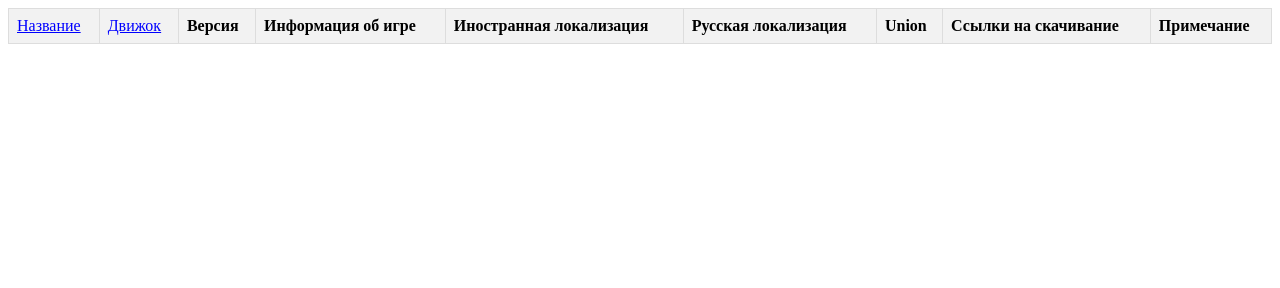
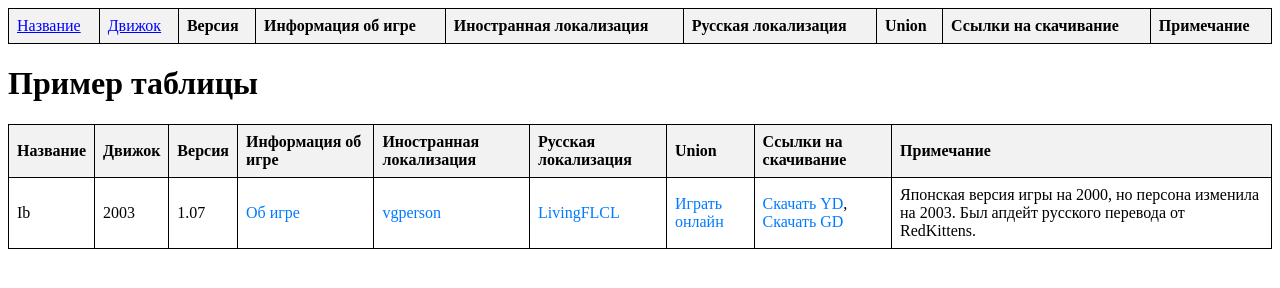
Before and after one commit to angel4killer/angel4killer.github.io, a plain HTML site: page index.html in a window 1280 px wide. Drawn offline with Linux system fonts and the light colour scheme.

Commit message:
Update index.html

```diff
--- a/index.html
+++ b/index.html
@@ -26,5 +26,62 @@
         </tbody>
     </table>
     <script src="script.js"></script>
+    <html lang="ru">
+<head>
+    <meta charset="UTF-8">
+    <meta name="viewport" content="width=device-width, initial-scale=1.0">
+    <title>Пример таблицы</title>
+    <style>
+        table {
+            width: 100%;
+            border-collapse: collapse;
+        }
+
+        table, th, td {
+            border: 1px solid black;
+        }
+
+        th, td {
+            padding: 8px;
+            text-align: left;
+        }
+
+        th {
+            background-color: #f2f2f2;
+        }
+    </style>
+</head>
+<body>
+    <h1>Пример таблицы</h1>
+    <table>
+        <thead>
+            <tr>
+                <th>Название</th>
+                <th>Движок</th>
+                <th>Версия</th>
+                <th>Информация об игре</th>
+                <th>Иностранная локализация</th>
+                <th>Русская локализация</th>
+                <th>Union</th>
+                <th>Ссылки на скачивание</th>
+                <th>Примечание</th>
+            </tr>
+        </thead>
+        <tbody>
+            <tr>
+                <td>Ib</td>
+                <td>2003</td>
+                <td>1.07</td>
+                <td><a href="https://kouri.kuchinawa.com/game_01.html" target="_blank">Об игре</a></td>
+                <td><a href="https://www.vgperson.com/games/ib.htm" target="_blank">vgperson</a></td>
+                <td><a href="https://livingflcl.evanotend.com/games/ib.html" target="_blank">LivingFLCL</a></td>
+                <td><a href="https://rpgmakerunion.ru/game/ib.16634946" target="_blank">Играть онлайн</a></td>
+                <td><a href="https://yadi.sk/d/TV06hIONKuKk4w" target="_blank">Скачать YD</a>, <a href="https://drive.google.com/file/d/1-JWff_kkdk8pQnst41R-gl2lWfjP9kIr/" target="_blank">Скачать GD</a></td>
+                <td>Японская версия игры на 2000, но персона изменила на 2003. Был апдейт русского перевода от RedKittens.</td>
+            </tr>
+            <!-- Добавьте другие строки с данными -->
+        </tbody>
+    </table>
+</body>
 </body>
 </html>
```
